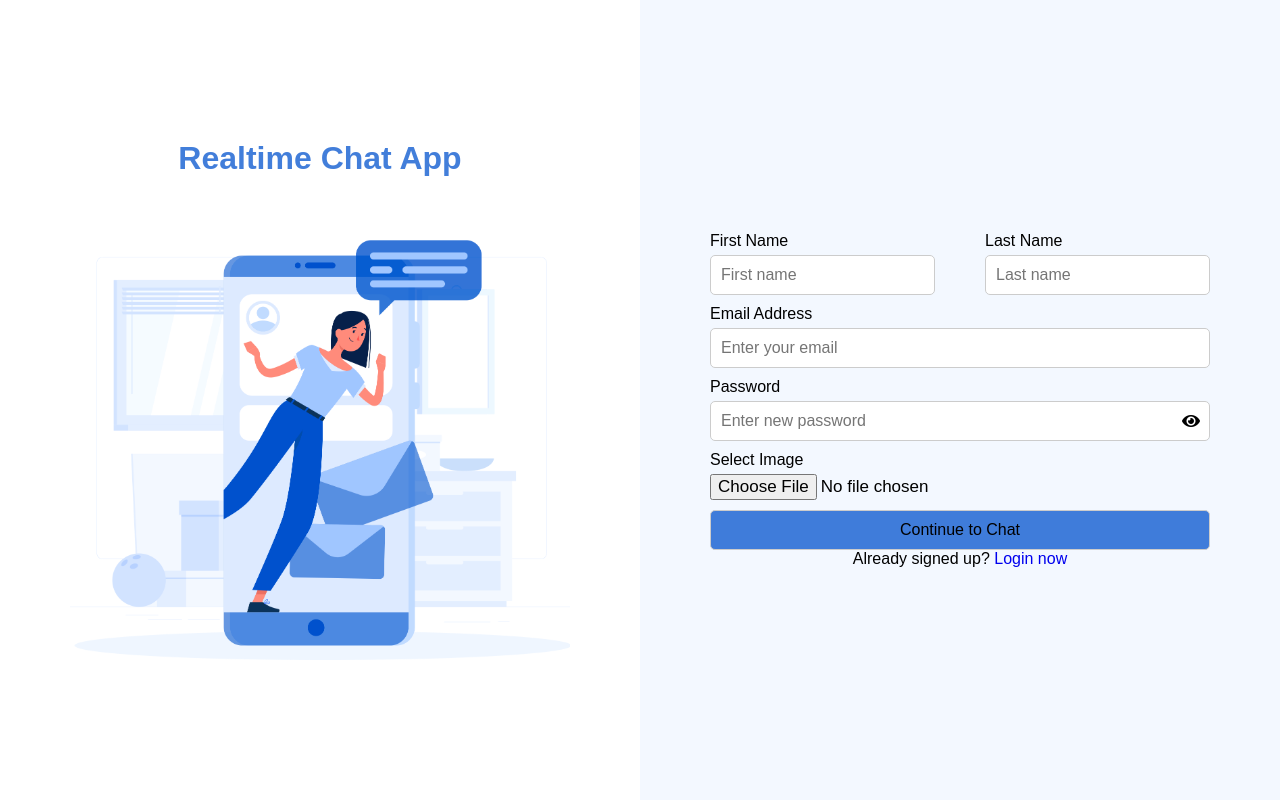
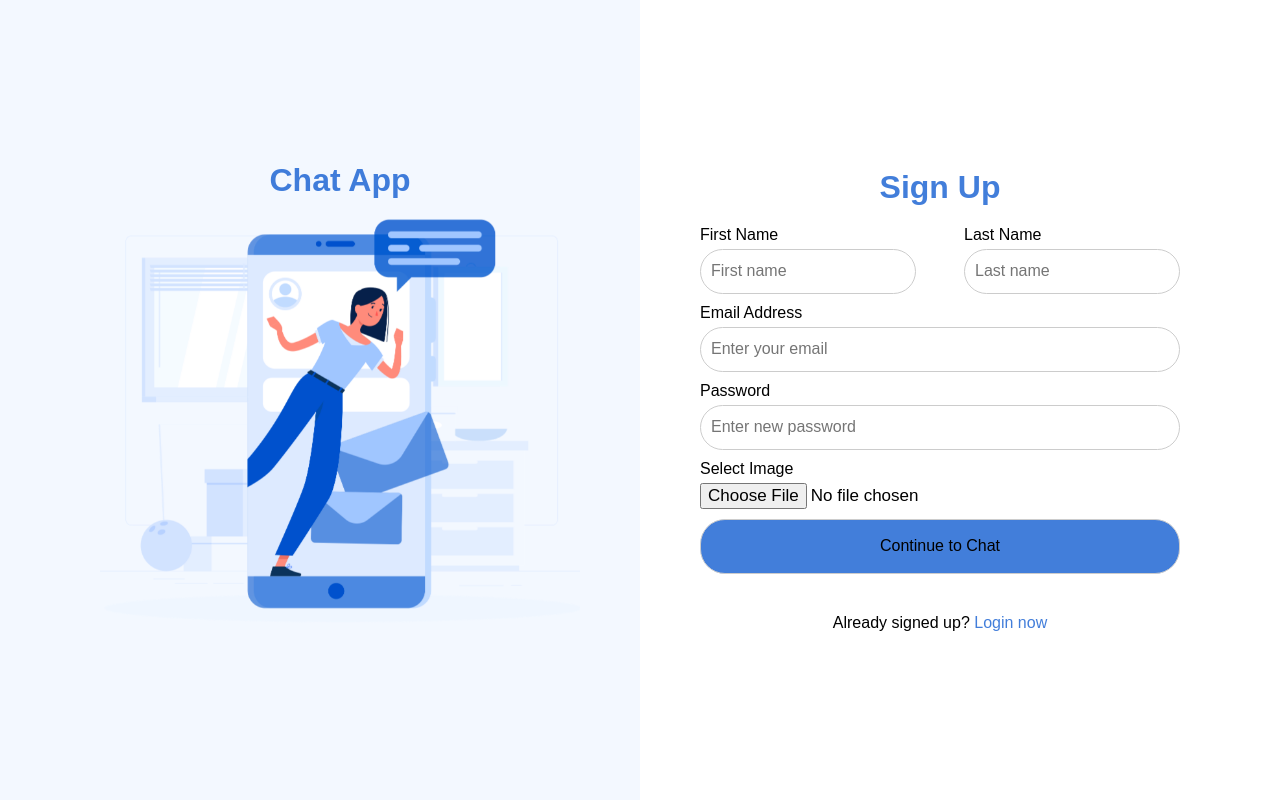
Before and after one commit to ELMILYASS/chatApp, a PHP site: page / in a window 1280 px wide. Run offline with PHP 8.4, Linux system fonts and the light colour scheme.

Commit message:
front end added

```diff
--- a/Controller/chat.js
+++ b/Controller/chat.js
@@ -60,8 +60,8 @@ button.addEventListener("click", () => {
   request.send(form);
 });
 
-let left = document.querySelector(".left");
-
+let left = document.querySelector(".container.chat .friend img.icon");
+console.log(left);
 left.addEventListener("click", () => {
   location.href = "users.php";
 });
--- a/index.php
+++ b/index.php
@@ -8,16 +8,20 @@ if (isset($_SESSION["unique_id"])) {
 ?>
 <?php include("header.php"); ?>
 
-<div class="container signup">
-    <div class="left">
-        <h1>Realtime Chat App</h1>
+<div class="container sign up">
+    <div class="part left">
+        <h1>Chat App</h1>
+        <div class="form">
             <img src="images/graphics-2.png" alt="">
         </div>
-    <div class="right">
 
+    </div>
+    <div class="part right">
+        <h1>Sign Up</h1>
+        <div class="form">
             <div class="error"></div>
             <form action="." method="post" enctype="multipart/form-data" autocomplete="off" class="signup-form">
-            <div class="error-text"></div>
+
                 <div class="name">
                     <div class="field input">
                         <label>First Name</label>
@@ -36,12 +40,12 @@ if (isset($_SESSION["unique_id"])) {
                     <label>Password</label>
                     <div class="password">
                         <input type="password" name="password" placeholder="Enter new password">
-                    <i class="fas fa-eye"></i>
+
                     </div>
                 </div>
                 <div class="field image">
-                <label>Select Image</label>
-                <input type="file" name="image" accept="image/x-png,image/gif,image/jpeg,image/jpg">
+                    <label class="file-upload-label">Select Image</label>
+                    <input type="file" name="image" accept="image/x-png,image/gif,image/jpeg,image/jpg" class="file-upload">
                 </div>
                 <div class="button">
                     <button type="submit" name="submit">Continue to Chat</button>
@@ -50,5 +54,6 @@ if (isset($_SESSION["unique_id"])) {
             <p>Already signed up? <a href="signin.php">Login now</a></p>
         </div>
     </div>
+</div>
 <script src="Controller/signup.js"></script>
 <?php include("footer.php"); ?>
--- a/model/functions/users.php
+++ b/model/functions/users.php
@@ -2,6 +2,7 @@
 
 session_start();
 require("../database/users_db.php");
+
 $users = get_users_without_one($_SESSION["unique_id"]);
 
 header('Content-type: application/json');
--- a/style.css
+++ b/style.css
@@ -8,128 +8,162 @@
 
 :root {
   --main-color: #0051cdbd;
+  --secondary-color: #0052cdd8;
+  --text-color: #2f4858;
+  --bg-color: #f3f8ff;
 }
 .error {
   display: none;
   color: red;
+  text-align: center;
+  padding: 20px 0;
 }
 
-.isActive {
-  width: 20px;
-  height: 20px;
-  border-radius: 50%;
-  background-color: gray;
+.container {
+  padding: 40px;
+  display: flex;
+  min-height: 100vh;
+  flex-direction: column;
+  justify-content: space-between;
+}
+.select {
+  width: 100%;
 }
 
-.isActive.active {
-  background-color: green;
+.container.sign {
+  align-items: center;
+  flex-direction: row;
 }
-
-.search-user {
-  display: none;
-}
-
-.search-user,
-.select-user {
-  transition: 2s;
-}
-
-.select-user {
-  display: flex;
-  transition: 2s;
-}
-
-main {
-  height: 100vh;
-}
-.container.signup {
-  display: flex;
-  height: 100%;
-}
-
-.signup .left,
-.signup .right {
-  width: 50%;
-  height: 100%;
-  position: relative;
-  padding: 20px 60px;
-}
-
-.signup .left {
-  display: flex;
-  flex-direction: column;
-  justify-content: center;
-  align-items: center;
-}
-.signup .left h1 {
-  color: var(--main-color);
-  margin-bottom: 50px;
-}
-.signup img {
-  max-width: 100%;
-  width: 500px;
-}
-
-.signup .right::after {
+.container.sign.up::after {
   position: absolute;
   content: "";
-  width: 100%;
+  width: 50%;
   height: 100%;
   top: 0;
   left: 0;
   z-index: -1;
   background-color: #f3f8ff;
 }
+.container.sign.in::after {
+  position: absolute;
+  content: "";
+  width: 50%;
+  height: 100%;
+  top: 0;
+  right: 0;
+  z-index: -1;
+  background-color: #f3f8ff;
+}
+.sign .part {
+  width: 50%;
 
-.signup .right {
+  position: relative;
+  padding: 20px 60px;
   display: flex;
   flex-direction: column;
-  justify-content: center;
   align-items: center;
+  height: 80%;
 }
-.signup form {
+
+@media (max-width: 768px) {
+  .container.sign {
+    flex-direction: column;
+  }
+  .sign .part {
+    width: 100%;
+  }
+  .container.sign::after {
+    display: none;
+  }
+  .container.sign .name {
+    flex-direction: column;
+  }
+  .container.sign .name .field {
+    width: 100%;
+  }
+}
+.sign .part .form {
+  width: 100%;
+}
+.sign .part .form form {
+  width: 100%;
+}
+.sign .part .form p {
+  margin-top: 40px;
+  text-align: center;
+}
+
+.sign .part .form p a {
+  color: var(--main-color);
+}
+.sign .part h1 {
+  color: var(--main-color);
+  text-align: center;
+
+  margin-bottom: 20px;
+}
+
+.sign img {
   max-width: 100%;
   width: 500px;
-
+  animation: animate linear infinite 1s alternate;
+}
+@keyframes animate {
+  to {
+    transform: translateY(-20px);
+  }
 }
 
-.signup form .name {
+.sign form {
+  max-width: 100%;
+  width: 500px;
+}
+
+.sign form .name {
   display: flex;
   justify-content: space-between;
 }
-.signup form .name .field {
+.sign form .name .field {
   width: 45%;
 }
-.signup form .field {
+.sign form .field {
   display: flex;
   flex-direction: column;
 }
 
-.signup form input:not([type="file"]),
+.sign .form form input:not([type="file"]),
 button {
-  height: 40px;
+  height: 45px;
   width: 100%;
   font-size: 16px;
   padding: 0 10px;
-  border-radius: 5px;
+  border-radius: 25px;
+  outline: none;
   border: 1px solid #ccc;
 }
-.signup form input[type="file"] {
+
+.sign .form form input:focus,
+.sign .form form input:hover {
+  border-color: var(--main-color);
+}
+.sign form .file-upload {
   font-size: 17px;
+  cursor: pointer;
 }
-.signup form .field label {
+
+.sign form .field label {
   margin-bottom: 5px;
 }
 
-.signup form .field {
+.sign form .field {
   margin-bottom: 10px;
 }
 
-.signup form .password {
+.sign form .password {
   position: relative;
 }
 
-.signup form .password i {
+.sign form .password i {
   top: 50%;
 
   position: absolute;
@@ -137,6 +171,242 @@ button {
   transform: translate(calc(-100% - 10px), -50%);
 }
 
-.signup form button {
+.sign form button {
   background-color: var(--main-color);
+  cursor: pointer;
 }
+
+.sign form button:hover {
+  background-color: var(--secondary-color);
+}
+
+/* users page */
+
+.account {
+  width: 100%;
+  display: flex;
+  align-items: center;
+}
+.account .infos {
+  display: flex;
+  flex-direction: column;
+  margin-right: auto;
+}
+
+.account img {
+  width: 70px;
+  height: 70px;
+  border-radius: 50%;
+  margin-right: 20px;
+}
+
+.account .infos {
+  display: flex;
+  flex-direction: column;
+}
+.account .infos h2 {
+  margin-bottom: 5px;
+  color: var(--text-color);
+}
+
+.account button {
+  width: 110px;
+  background-color: var(--main-color);
+  color: white;
+  cursor: pointer;
+  height: 50px;
+  font-weight: 500;
+}
+.account button:hover {
+  background-color: var(--secondary-color);
+}
+
+.select-user {
+  background-color: var(--bg-color);
+  height: 50px;
+  border-radius: 10px 10px 0 0;
+  margin: 27px 0;
+  display: flex;
+  align-items: center;
+  padding: 15px;
+  transition: 2s;
+  border-bottom: solid 1px var(--main-color);
+}
+
+.select-user i {
+  color: var(--text-color);
+  cursor: pointer;
+}
+
+.select-user {
+  transition: 2s;
+}
+
+.select-user input {
+  width: 100%;
+  outline: none;
+  border: none;
+  background-color: transparent;
+  height: 100%;
+  font-size: 16px;
+}
+
+.users .people {
+  display: flex;
+  flex-wrap: nowrap;
+  overflow-x: auto;
+  gap: 30px;
+  justify-content: center;
+  align-items: center;
+}
+
+.users .people .user {
+  width: 150px;
+  text-align: center;
+}
+.users .people .user img {
+  width: 150px;
+  height: 150px;
+  border-radius: 50%;
+  cursor: pointer;
+}
+.users .people .user h3 {
+  color: var(--text-color);
+}
+@media (max-width: 768px) {
+  .users .people .user {
+    width: 100px;
+  }
+  .users .people .user img {
+    width: 100px;
+    height: 100px;
+    border-radius: 50%;
+  }
+}
+
+.user.active img {
+  border: solid 2px var(--main-color);
+}
+
+/* chat with a user */
+.chat {
+  height: 100vh;
+}
+.chat .account {
+  height: 10%;
+}
+.chat .friend .icon {
+  width: 35px;
+  height: 35px;
+  cursor: pointer;
+}
+
+.chat .msgs {
+  width: 100%;
+  background-color: var(--bg-color);
+  border-radius: 50px;
+  padding: 30px;
+  height: 70%;
+  display: flex;
+  flex-direction: column;
+  overflow-y: auto;
+}
+
+.msgs::-webkit-scrollbar {
+  width: 10px;
+  background-color: white;
+  border-radius: 5px;
+}
+
+.msgs::-webkit-scrollbar-thumb {
+  background-color: var(--main-color);
+  border-radius: 5px;
+}
+
+.chat .send-message {
+  height: 10%;
+  width: 100%;
+}
+.chat .send-message form {
+  display: flex;
+  height: 100%;
+  width: 100%;
+  align-items: center;
+  justify-content: space-between;
+}
+.chat .send-message form input,
+button {
+  height: 55px;
+}
+.chat .send-message form input {
+  outline: none;
+  background-color: var(--bg-color);
+  width: 70%;
+  font-size: 17px;
+  border-radius: 25px;
+  border: none;
+  padding: 20px;
+  border-bottom: 2px solid var(--main-color);
+}
+.chat .send-message form button {
+  width: 20%;
+  outline: none;
+  background-color: var(--main-color);
+  border: none;
+}
+.chat .send-message form button i {
+  font-size: 20px;
+  color: white;
+}
+.chat .send-message form button:hover {
+  background-color: var(--secondary-color);
+}
+.chat .message {
+  padding: 15px;
+  font-size: 20px;
+  width: 25%;
+  word-wrap: break-word;
+  min-height: 100px;
+  background-color: var(--main-color);
+  margin-bottom: 50px;
+  color: white;
+
+  border-radius: 25px 0 25px 25px;
+}
+
+.chat .message.received {
+  border-radius: 0 25px 25px 25px;
+}
+
+.chat .message.sent {
+  align-self: flex-end;
+}
+@media (max-width: 768px) {
+  .chat .message {
+    width: 70%;
+  }
+  .chat .account,
+  .chat .send-message {
+    height: 5%;
+  }
+
+  .chat .account h2 {
+    font-size: 20px;
+  }
+  .chat .msgs {
+    height: 80%;
+  }
+  .chat .friend .icon {
+    width: 25px;
+    height: 25px;
+    cursor: pointer;
+  }
+}
+
+.people.no-user {
+  color: var(--main-color);
+  position: absolute;
+  top: 50%;
+  left: 50%;
+  transform: translate(-50%, -50%);
+}
```
Also changed, not shown: Controller/users.js (+11 -32 lines), chat.php (+8 -7 lines), index.html (added, +20 -0 lines), model/database/messages_db.php (+21 -0 lines), model/functions/chat.php (+5 -5 lines), signin.php (+25 -7 lines), users.php (+14 -12 lines), model/images/1682008191Capture.png (added). Lines whose indentation alone changed are shown as unchanged.
